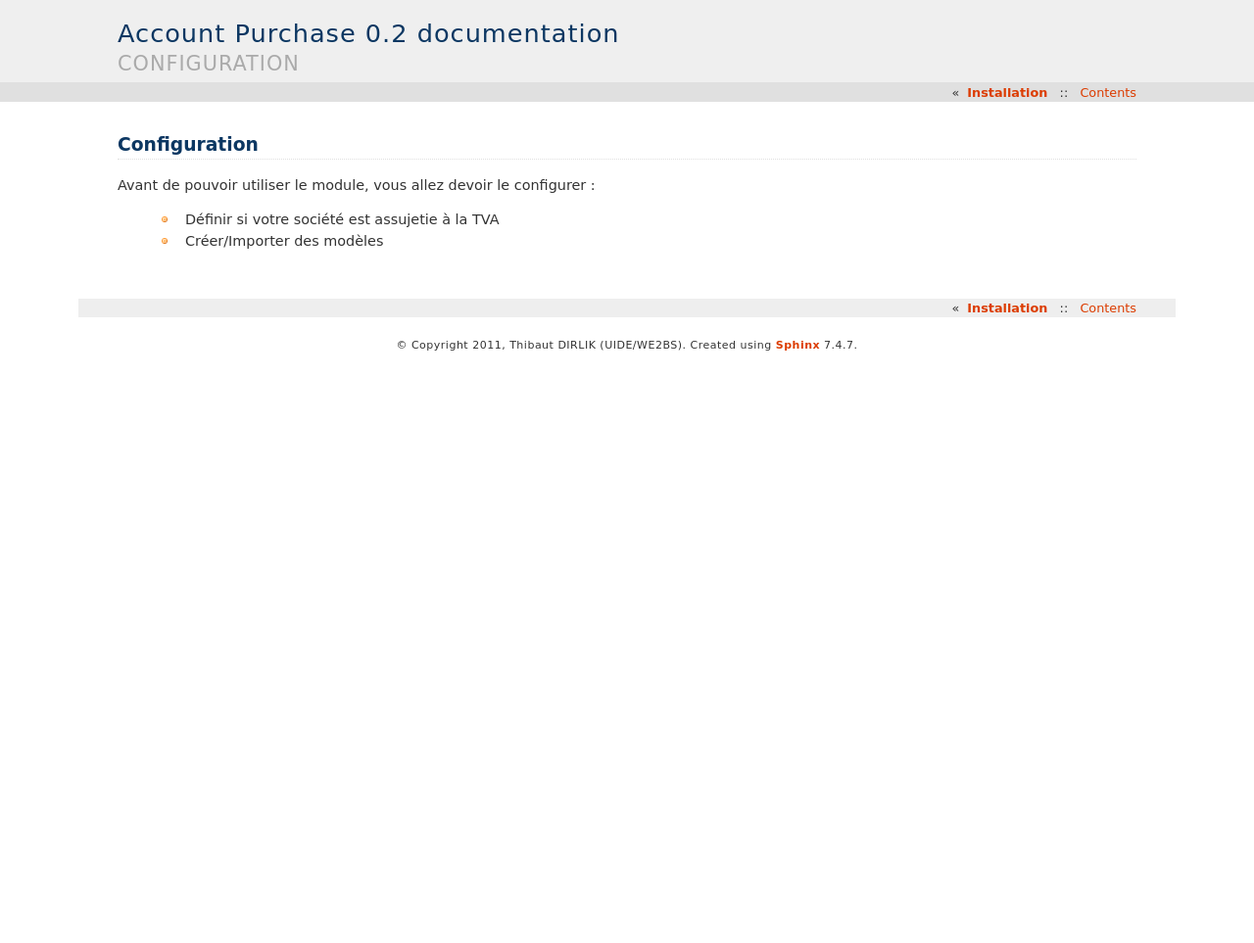
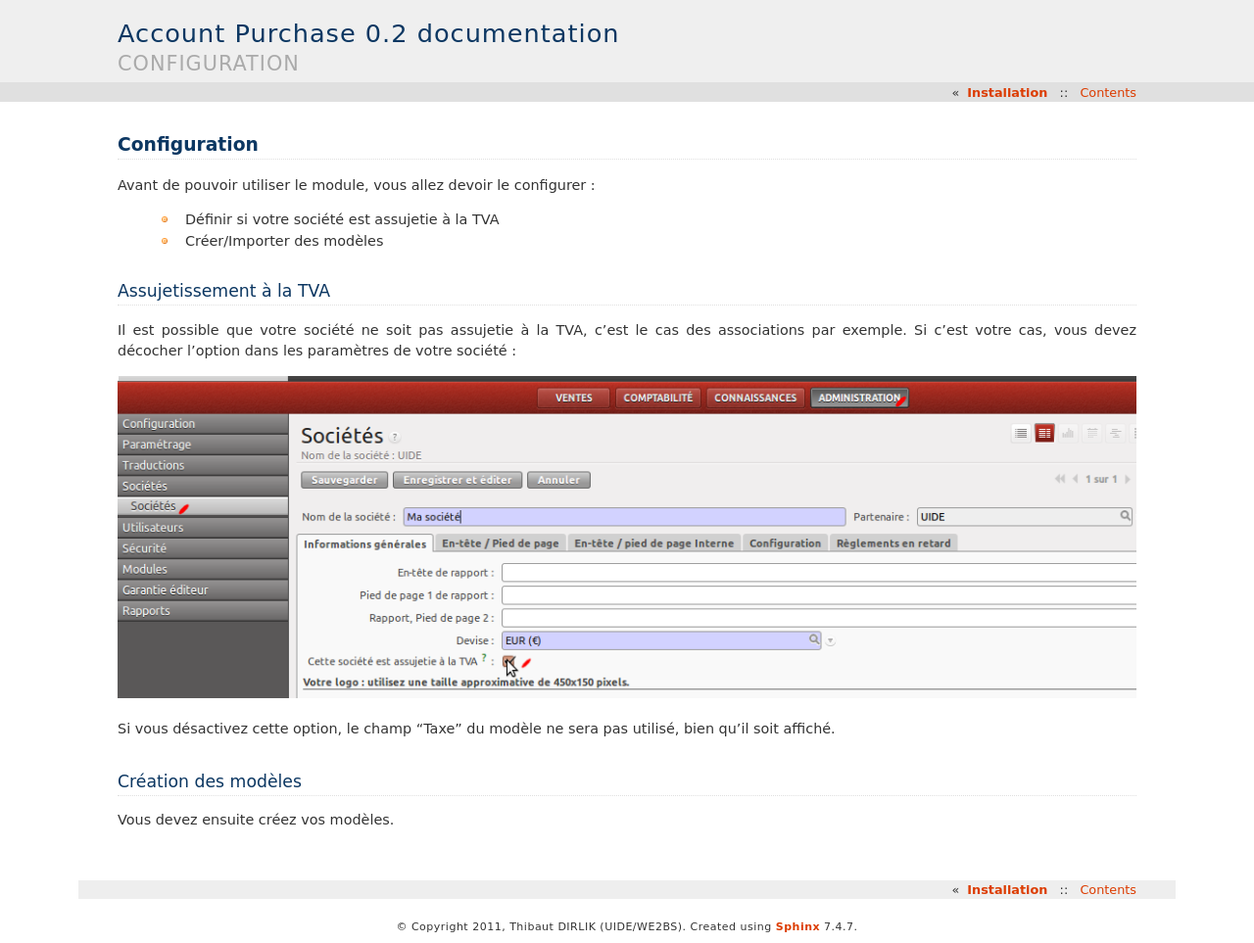
Before and after one commit to WE2BS/openerp-account-purchase, a Sphinx documentation site: the page built from doc/source/fr/configure.rst, in a window 1280 px wide. Shown: the whole page at 98% size. Built offline with Sphinx 7.4.7, drawn with Linux system fonts in a browser that asks for light colours; before the commit the page ends 900 px from its top, so only the background shows below that.

Commit message:
Started 'Confifuration' documentation section.

```diff
--- a/doc/source/fr/configure.rst
+++ b/doc/source/fr/configure.rst
@@ -5,3 +5,18 @@ Avant de pouvoir utiliser le module, vous allez devoir le configurer :
 
     * Définir si votre société est assujetie à la TVA
     * Créer/Importer des modèles
+
+Assujetissement à la TVA
+------------------------
+
+Il est possible que votre société ne soit pas assujetie à la TVA, c'est le cas des associations
+par exemple. Si c'est votre cas, vous devez décocher l'option dans les paramètres de votre société :
+
+.. image:: images/config.png
+
+Si vous désactivez cette option, le champ "Taxe" du modèle ne sera pas utilisé, bien qu'il soit affiché.
+
+Création des modèles
+--------------------
+
+Vous devez ensuite créez vos modèles.
```
Also changed, not shown: doc/source/fr/images/config.png (added), 1 other file.
